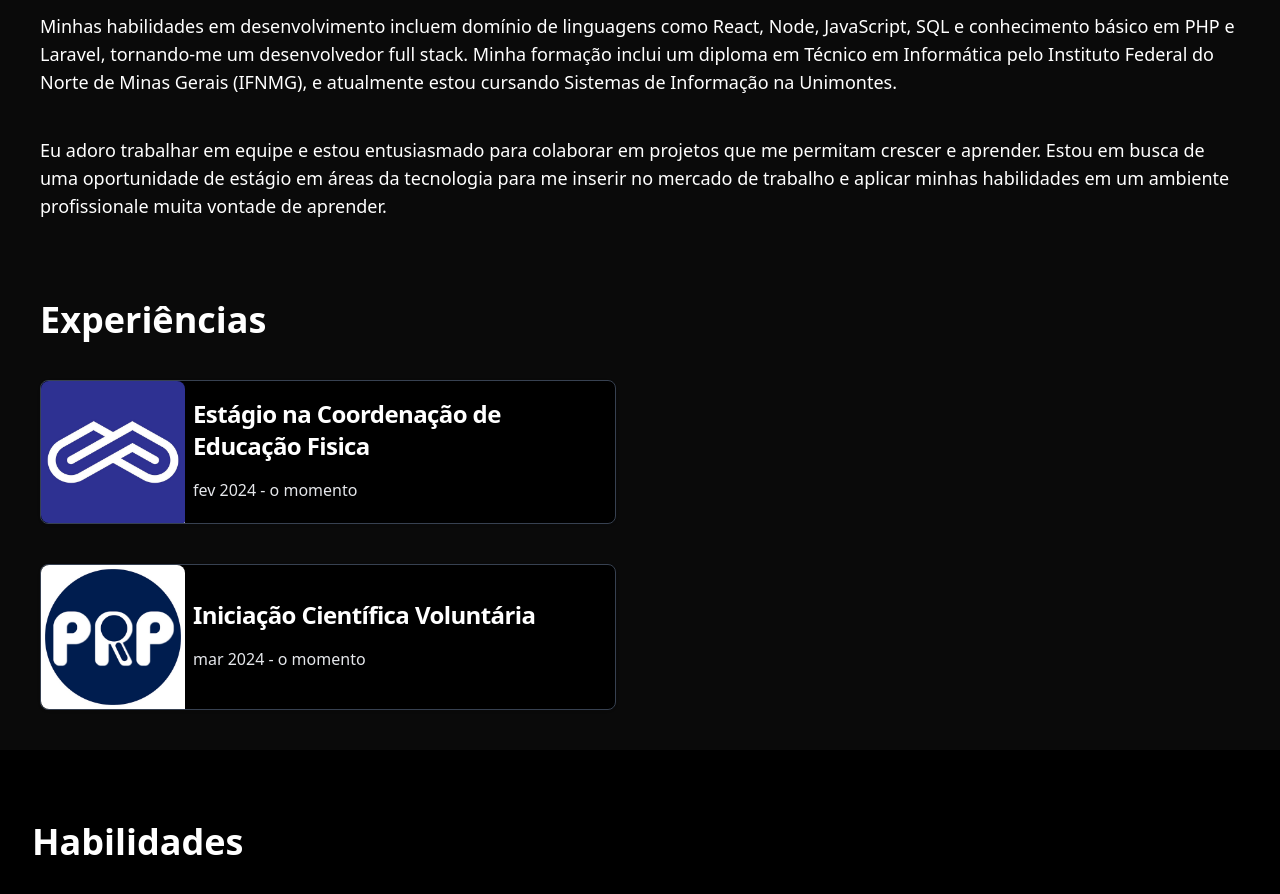
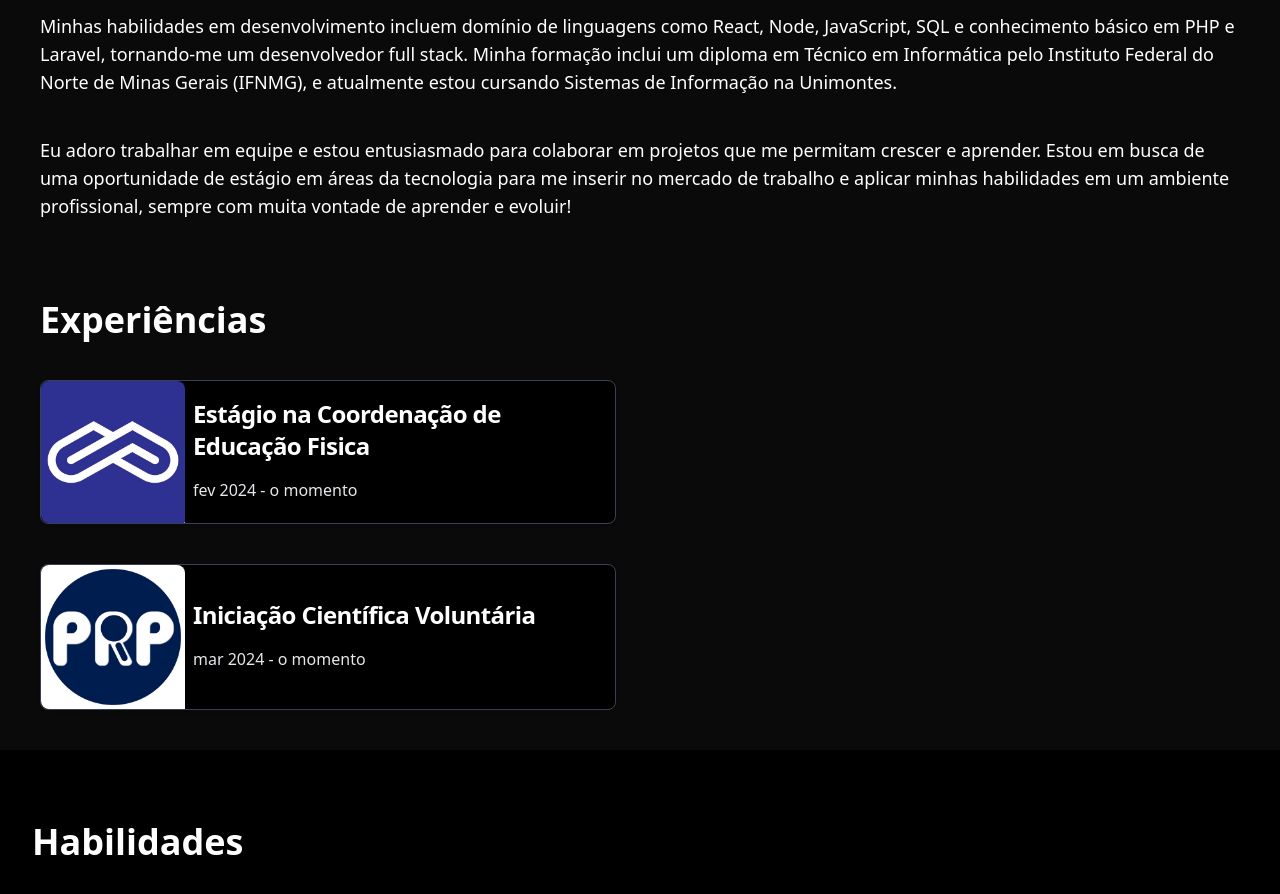
Before and after one commit to WallisonRib/Portfolio, a React (Vite) app: page / in a window 1280 px wide. Shown: the part 1180-2074 px from the top of the page. Built offline with nearby package versions, Linux system fonts and the light colour scheme.

Commit message:
refactor: correcao do paragrafo 'aboutme'

```diff
--- a/src/assets/components/AboutMe/AboutMe.jsx
+++ b/src/assets/components/AboutMe/AboutMe.jsx
@@ -21,7 +21,7 @@ function AboutMe() {
                         Minhas habilidades em desenvolvimento incluem domínio de linguagens como React, Node, JavaScript, SQL e conhecimento básico em PHP e Laravel, tornando-me um desenvolvedor full stack. Minha formação inclui um diploma em Técnico em Informática pelo Instituto Federal do Norte de Minas Gerais (IFNMG), e atualmente estou cursando Sistemas de Informação na Unimontes.
                     </p>
                     <p class="text-lg font-medium">
-                        Eu adoro trabalhar em equipe e estou entusiasmado para colaborar em projetos que me permitam crescer e aprender. Estou em busca de uma oportunidade de estágio em áreas da tecnologia para me inserir no mercado de trabalho e aplicar minhas habilidades em um ambiente profissionale muita vontade de aprender.
+                        Eu adoro trabalhar em equipe e estou entusiasmado para colaborar em projetos que me permitam crescer e aprender. Estou em busca de uma oportunidade de estágio em áreas da tecnologia para me inserir no mercado de trabalho e aplicar minhas habilidades em um ambiente profissional, sempre com muita vontade de aprender e evoluir!
                     </p>
 
                 </blockquote>
```
